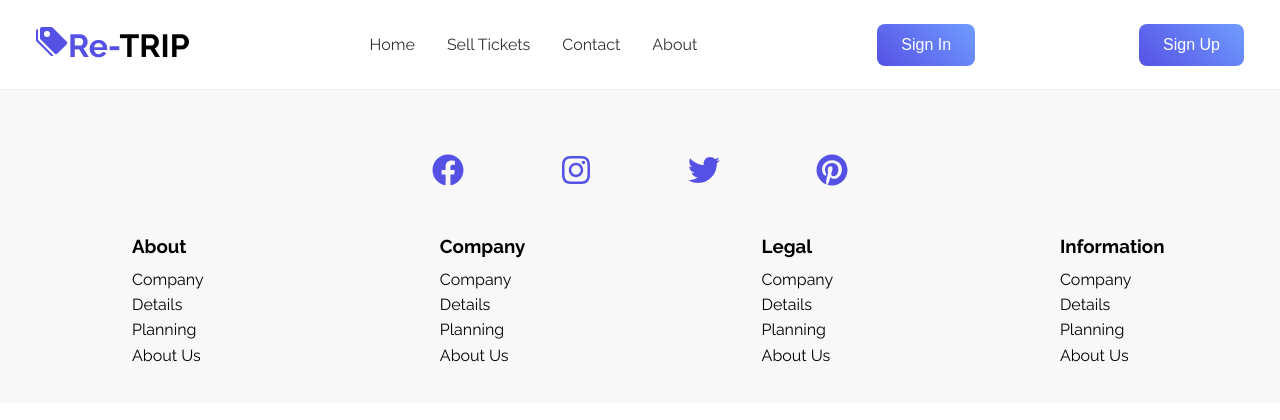
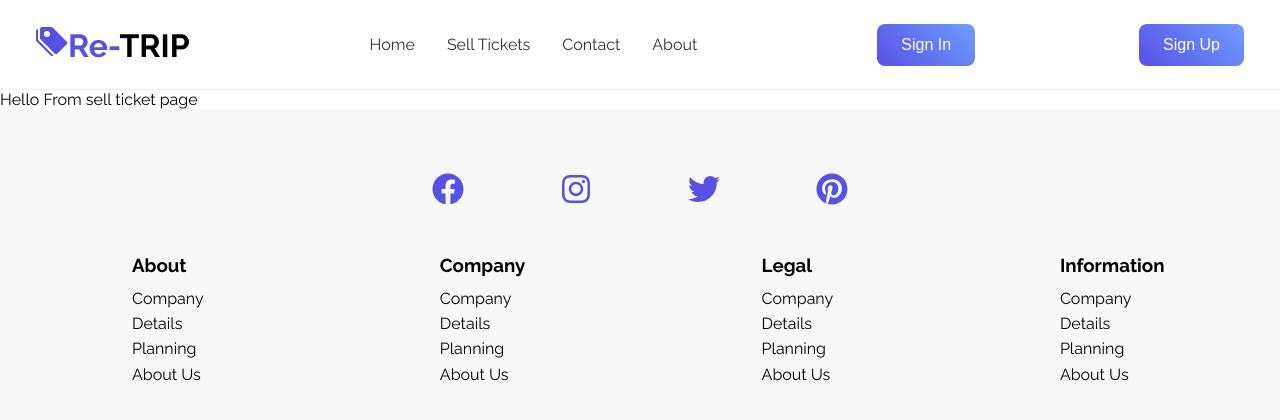
Before and after one commit to hasibulalamrahi/e-ticketing-app-client, a React (Create React App) app: page /sell-ticket in a window 1280 px wide. Shown: the top 420 px of the page. Built offline with nearby package versions, Linux system fonts and the light colour scheme.

Commit message:
sell ticket route added

```diff
--- a/src/App.js
+++ b/src/App.js
@@ -2,6 +2,7 @@ import { Routes, Route } from "react-router-dom";
 import HomePage from './Pages/index'
 import SignUp from './Pages/signUp'
 import SignIn from './Pages/signIn'
+import SellTicket from './Pages/sellTicket'
 import Header from './Components/NavBars/Header/header'
 import Footer from './Components/NavBars/Footer/footer'
 import './Styles/Global/App.css'
@@ -13,6 +14,7 @@ function App() {
         <Route path="/" element={<HomePage />} />
         <Route path="/sign-up" element={<SignUp />} />
         <Route path="/sign-in" element={<SignIn />} />
+        <Route path="/sell-ticket" element={<SellTicket/>}/>
       </Routes>
       <Footer />
     </div>
--- /dev/null
+++ b/src/Pages/sellTicket.jsx
@@ -0,0 +1,13 @@
+
+const SellTicket = () =>{
+    return (
+        <>
+            <div>
+                Hello From sell ticket page
+            </div>
+        </>
+    )
+
+}
+
+export default SellTicket;
```
